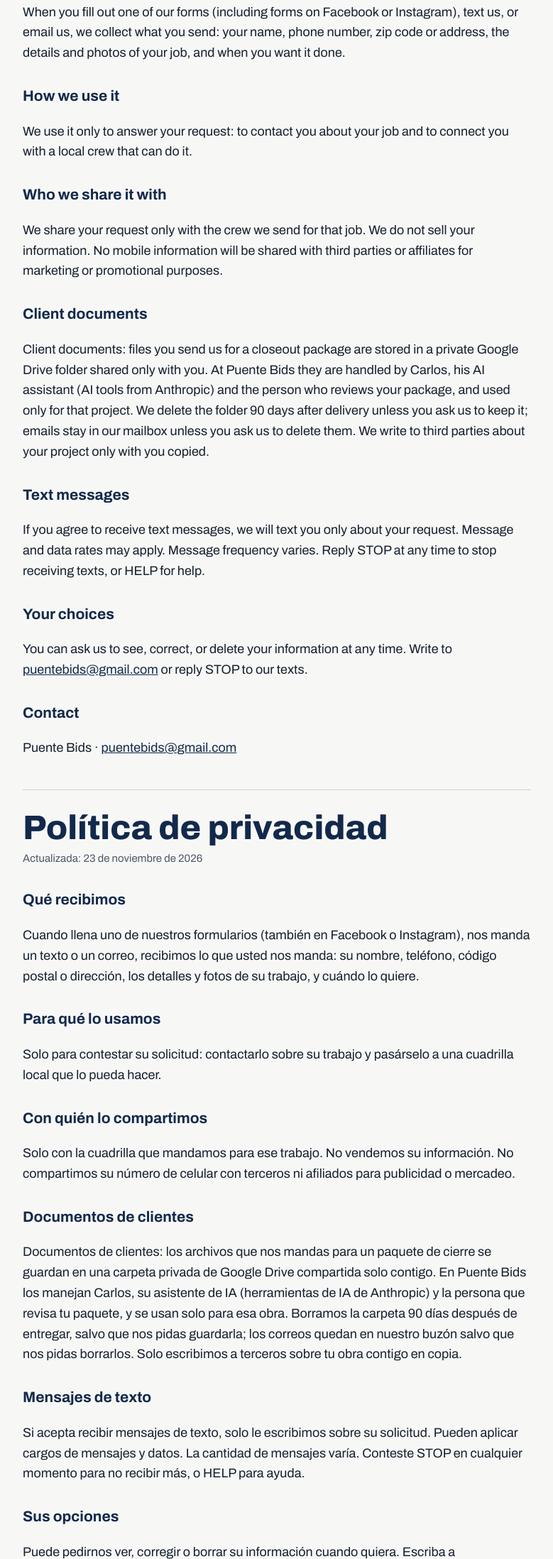
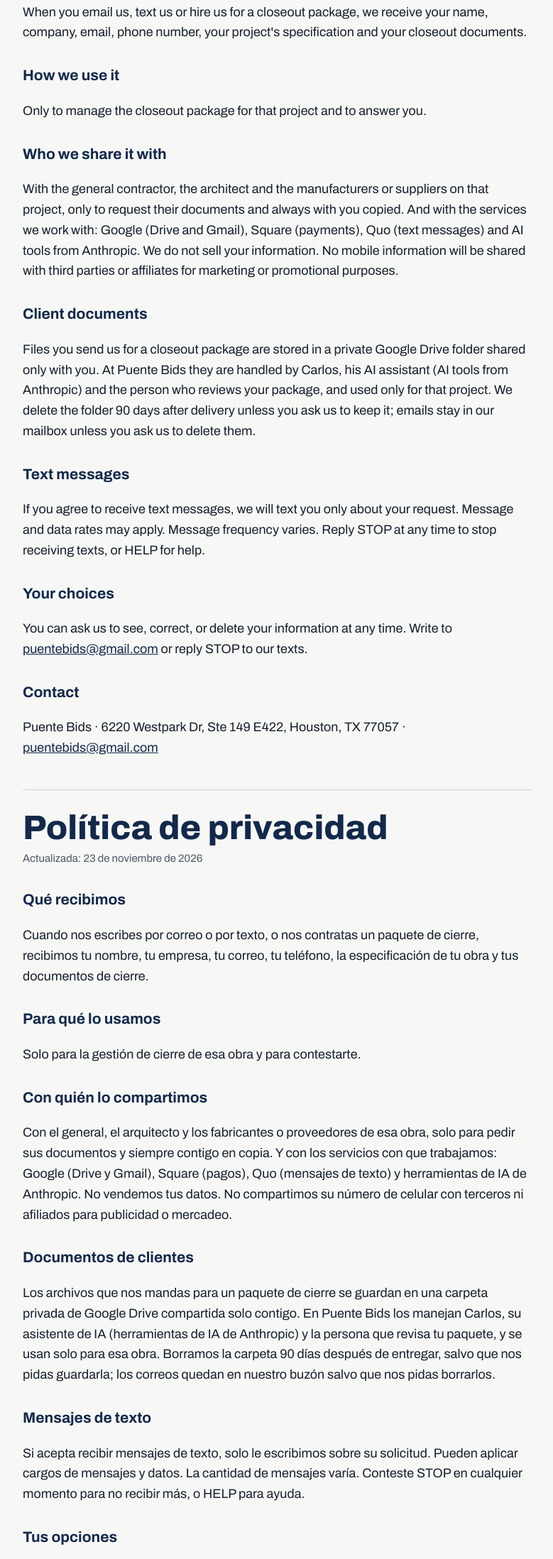
Before and after one commit to puentebids-Andujar/puentebids, a plain HTML site: page privacy/index.html in a window 1280 px wide. Shown: the part 268-2464 px from the top of the page at 71% size, without its empty margins (250-1029 px from the left). Drawn offline with Linux system fonts and the light colour scheme.

Commit message:
/privacy/: reescrita para el servicio de cierre, EN/ES, 23 nov 2026

```diff
--- a/privacy/index.html
+++ b/privacy/index.html
@@ -35,16 +35,16 @@ a{color:var(--navy)}
 <p class="upd">Last updated: November 23, 2026</p>
 
 <h2>What we collect</h2>
-<p>When you fill out one of our forms (including forms on Facebook or Instagram), text us, or email us, we collect what you send: your name, phone number, zip code or address, the details and photos of your job, and when you want it done.</p>
+<p>When you email us, text us or hire us for a closeout package, we receive your name, company, email, phone number, your project's specification and your closeout documents.</p>
 
 <h2>How we use it</h2>
-<p>We use it only to answer your request: to contact you about your job and to connect you with a local crew that can do it.</p>
+<p>Only to manage the closeout package for that project and to answer you.</p>
 
 <h2>Who we share it with</h2>
-<p>We share your request only with the crew we send for that job. We do not sell your information. No mobile information will be shared with third parties or affiliates for marketing or promotional purposes.</p>
+<p>With the general contractor, the architect and the manufacturers or suppliers on that project, only to request their documents and always with you copied. And with the services we work with: Google (Drive and Gmail), Square (payments), Quo (text messages) and AI tools from Anthropic. We do not sell your information. No mobile information will be shared with third parties or affiliates for marketing or promotional purposes.</p>
 
 <h2>Client documents</h2>
-<p>Client documents: files you send us for a closeout package are stored in a private Google Drive folder shared only with you. At Puente Bids they are handled by Carlos, his AI assistant (AI tools from Anthropic) and the person who reviews your package, and used only for that project. We delete the folder 90 days after delivery unless you ask us to keep it; emails stay in our mailbox unless you ask us to delete them. We write to third parties about your project only with you copied.</p>
+<p>Files you send us for a closeout package are stored in a private Google Drive folder shared only with you. At Puente Bids they are handled by Carlos, his AI assistant (AI tools from Anthropic) and the person who reviews your package, and used only for that project. We delete the folder 90 days after delivery unless you ask us to keep it; emails stay in our mailbox unless you ask us to delete them.</p>
 
 <h2>Text messages</h2>
 <p>If you agree to receive text messages, we will text you only about your request. Message and data rates may apply. Message frequency varies. Reply STOP at any time to stop receiving texts, or HELP for help.</p>
@@ -53,23 +53,23 @@ a{color:var(--navy)}
 <p>You can ask us to see, correct, or delete your information at any time. Write to <a href="mailto:puentebids@gmail.com">puentebids@gmail.com</a> or reply STOP to our texts.</p>
 
 <h2>Contact</h2>
-<p>Puente Bids · <a href="mailto:puentebids@gmail.com">puentebids@gmail.com</a></p>
+<p>Puente Bids · 6220 Westpark Dr, Ste 149 E422, Houston, TX 77057 · <a href="mailto:puentebids@gmail.com">puentebids@gmail.com</a></p>
 
 <section class="es" id="es" lang="es">
 <h1>Política de privacidad</h1>
 <p class="upd">Actualizada: 23 de noviembre de 2026</p>
 <h2>Qué recibimos</h2>
-<p>Cuando llena uno de nuestros formularios (también en Facebook o Instagram), nos manda un texto o un correo, recibimos lo que usted nos manda: su nombre, teléfono, código postal o dirección, los detalles y fotos de su trabajo, y cuándo lo quiere.</p>
+<p>Cuando nos escribes por correo o por texto, o nos contratas un paquete de cierre, recibimos tu nombre, tu empresa, tu correo, tu teléfono, la especificación de tu obra y tus documentos de cierre.</p>
 <h2>Para qué lo usamos</h2>
-<p>Solo para contestar su solicitud: contactarlo sobre su trabajo y pasárselo a una cuadrilla local que lo pueda hacer.</p>
+<p>Solo para la gestión de cierre de esa obra y para contestarte.</p>
 <h2>Con quién lo compartimos</h2>
-<p>Solo con la cuadrilla que mandamos para ese trabajo. No vendemos su información. No compartimos su número de celular con terceros ni afiliados para publicidad o mercadeo.</p>
+<p>Con el general, el arquitecto y los fabricantes o proveedores de esa obra, solo para pedir sus documentos y siempre contigo en copia. Y con los servicios con que trabajamos: Google (Drive y Gmail), Square (pagos), Quo (mensajes de texto) y herramientas de IA de Anthropic. No vendemos tus datos. No compartimos su número de celular con terceros ni afiliados para publicidad o mercadeo.</p>
 <h2>Documentos de clientes</h2>
-<p>Documentos de clientes: los archivos que nos mandas para un paquete de cierre se guardan en una carpeta privada de Google Drive compartida solo contigo. En Puente Bids los manejan Carlos, su asistente de IA (herramientas de IA de Anthropic) y la persona que revisa tu paquete, y se usan solo para esa obra. Borramos la carpeta 90 días después de entregar, salvo que nos pidas guardarla; los correos quedan en nuestro buzón salvo que nos pidas borrarlos. Solo escribimos a terceros sobre tu obra contigo en copia.</p>
+<p>Los archivos que nos mandas para un paquete de cierre se guardan en una carpeta privada de Google Drive compartida solo contigo. En Puente Bids los manejan Carlos, su asistente de IA (herramientas de IA de Anthropic) y la persona que revisa tu paquete, y se usan solo para esa obra. Borramos la carpeta 90 días después de entregar, salvo que nos pidas guardarla; los correos quedan en nuestro buzón salvo que nos pidas borrarlos.</p>
 <h2>Mensajes de texto</h2>
 <p>Si acepta recibir mensajes de texto, solo le escribimos sobre su solicitud. Pueden aplicar cargos de mensajes y datos. La cantidad de mensajes varía. Conteste STOP en cualquier momento para no recibir más, o HELP para ayuda.</p>
-<h2>Sus opciones</h2>
-<p>Puede pedirnos ver, corregir o borrar su información cuando quiera. Escriba a <a href="mailto:puentebids@gmail.com">puentebids@gmail.com</a> o conteste STOP a nuestros textos.</p>
+<h2>Tus opciones</h2>
+<p>Puedes pedirnos ver, corregir o borrar tu información cuando quieras. Escribe a <a href="mailto:puentebids@gmail.com">puentebids@gmail.com</a> o contesta STOP a nuestros textos.</p>
 </section>
 </div></main>
 <footer><div class="w"><span>Puente Bids</span><span><a href="mailto:puentebids@gmail.com">puentebids@gmail.com</a></span></div></footer>
```
